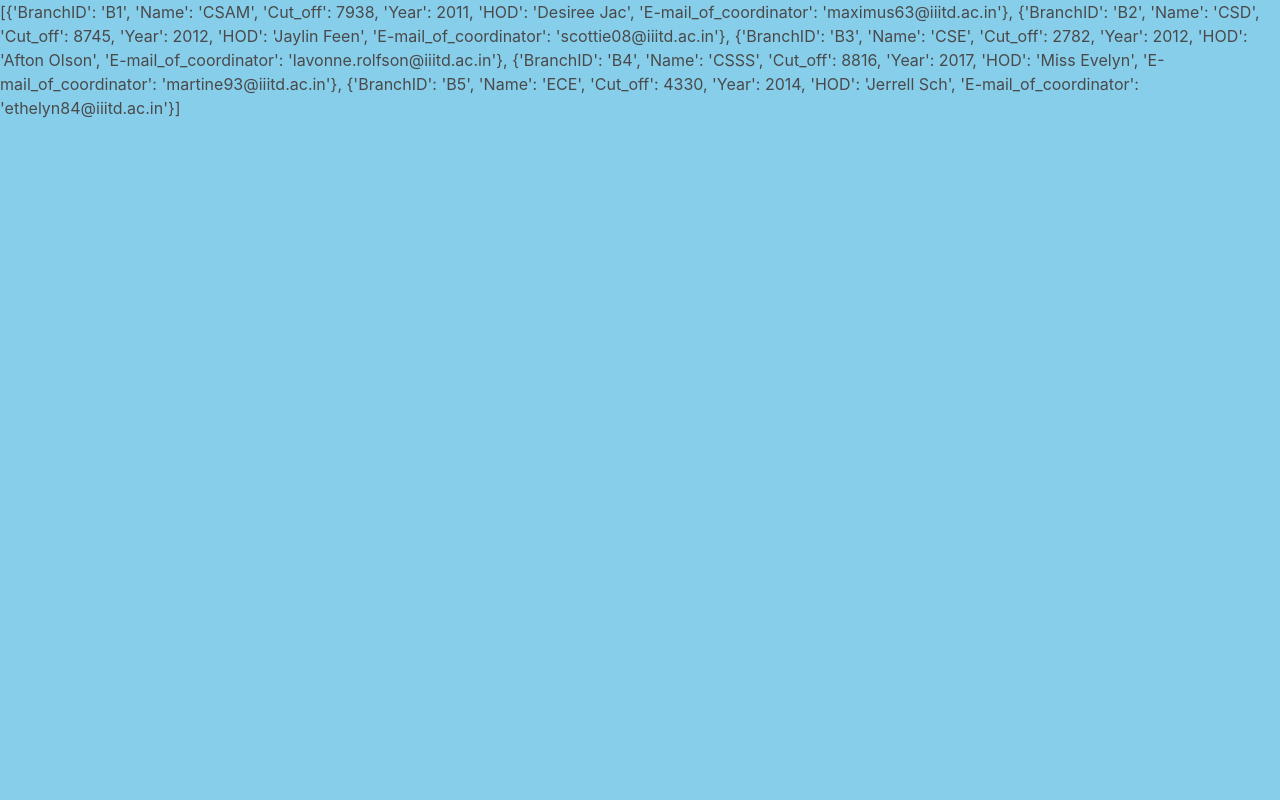
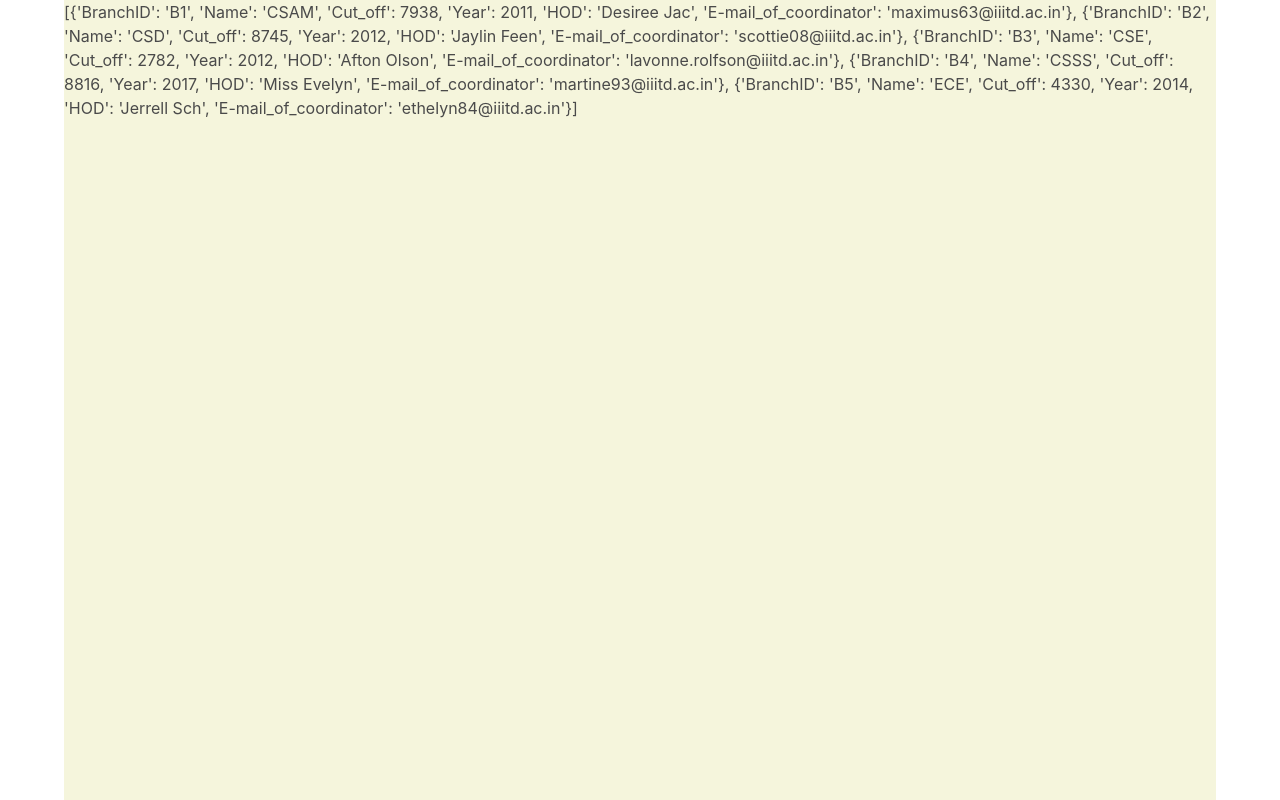
Before and after one commit to ojasiiitd/DBMS-Project-FrontEnd, a Flask app: page / in a window 1280 px wide. Shown: the part 76-876 px from the top of the page. Before the commit the page ends 194 px from the top, so only its background shows below. Run offline with Flask 2, Linux system fonts and the light colour scheme; data comes from the database, SQL or seed files in the repository; some libraries are stand-ins or nearby versions.

Commit message:
design update

```diff
--- a/app/templates/index.html
+++ b/app/templates/index.html
@@ -8,11 +8,11 @@
 		<link rel="stylesheet" href="https://cdnjs.cloudflare.com/ajax/libs/bulma/0.7.5/css/bulma.min.css">
 		<script defer src="https://use.fontawesome.com/releases/v5.3.1/js/all.js"></script>
 	</head>
-	<body style="background: skyblue; min-height: 100vh">
+	<body>
 		{% include "includes/_navbar.html" %}
-		<div class="container-fluid">
+		<div class="container" style="background: beige; min-height: 100vh">
 			{% block body %}
-			{{ value }}
+				{{ value }}
 			{% endblock %}
 		</div>
 	</body>
```
